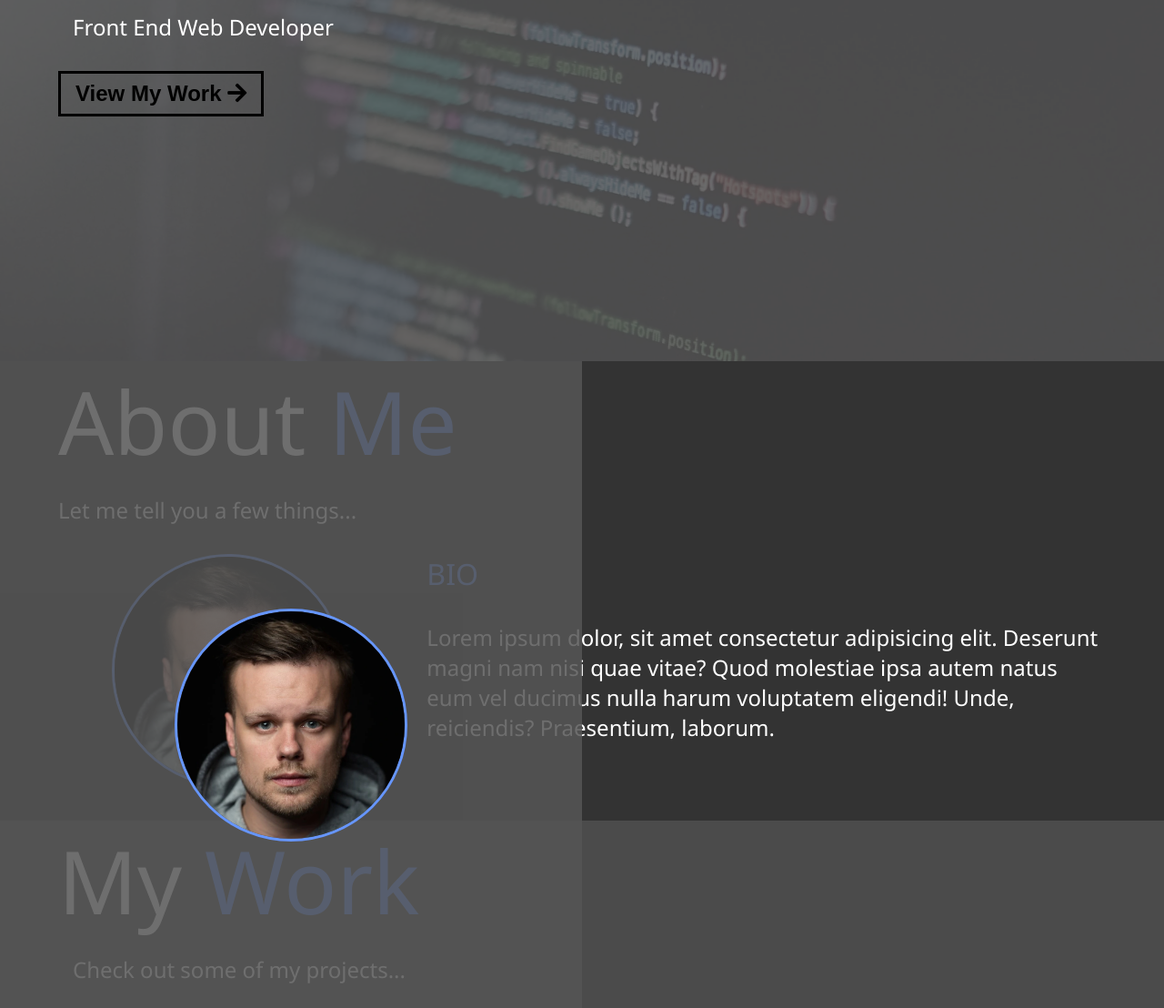
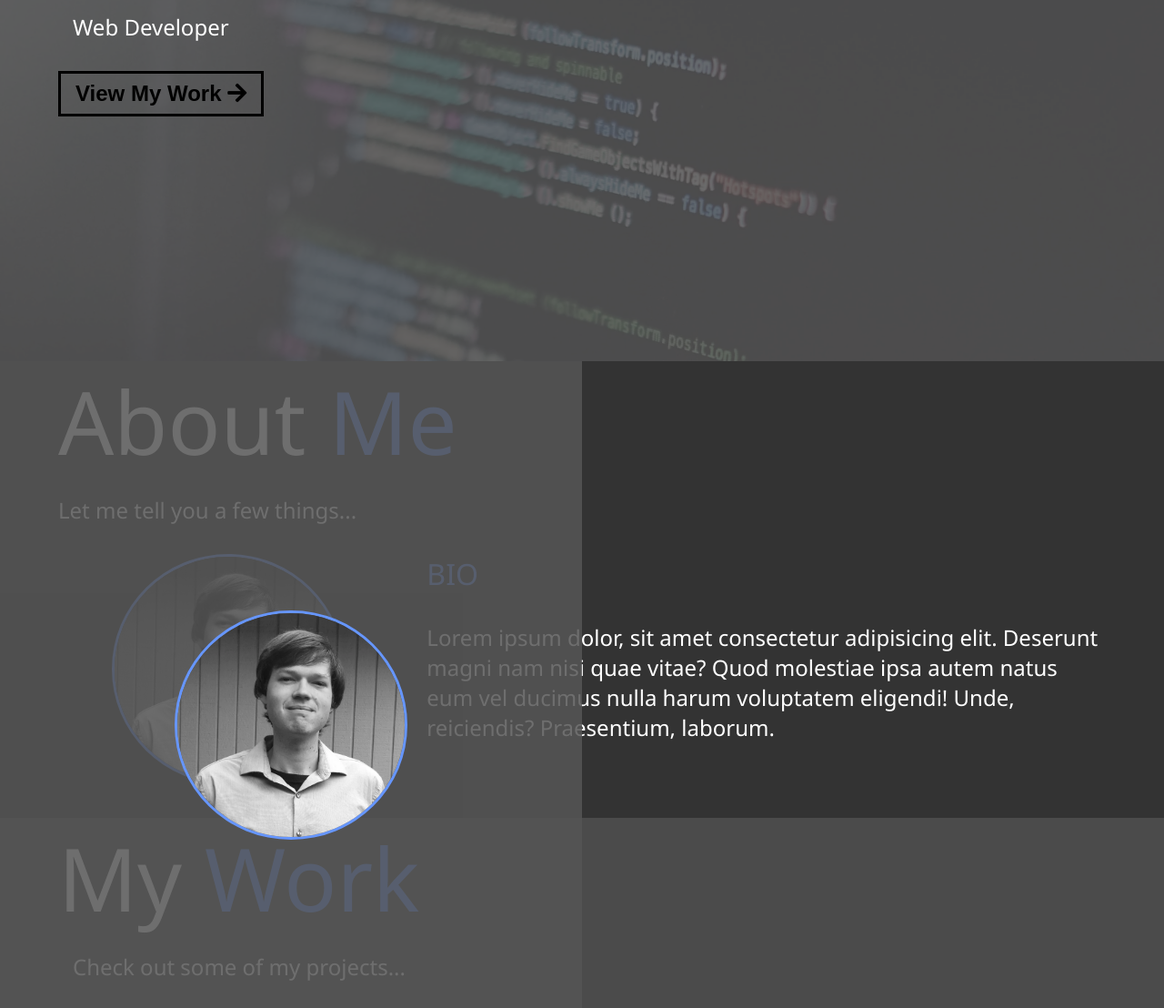
Before and after one commit to IanAnthonyWebDev/portfolio, a plain HTML site: page index.html in a window 1280 px wide. Shown: the part 403-1511 px from the top of the page at 91% size. Drawn offline with Linux system fonts and the light colour scheme.

Commit message:
Added real face image.

```diff
--- a/index.html
+++ b/index.html
@@ -16,7 +16,7 @@
     <!-- Nav Menu -->
     <nav class="menu">
         <div class="menu-img menu-img-off">
-            <img class="face-img" src="img/face-temp.webp" alt="">
+            <img class="face-img" src="img/face-ian.webp" alt="">
         </div>
         <div class="menu-links menu-links-off">
             <ul>
@@ -34,7 +34,7 @@
             <div class="container">
                 <div class="home-flex">
                     <h1>Ian <span>Anthony</span></h1>
-                    <h2>Front End Web Developer</h2>
+                    <h2>Web Developer</h2>
                     <button aria-hidden="true" id="view-work-btn">View My Work <i class="fas fa-arrow-right"></i></button>
                 </div>
             </div>
@@ -48,7 +48,7 @@
             <h2 class="no-pad">Let me tell you a few things...</h2>
             <div class="about-grid">
                 <div class="about-img">
-                    <img class="face-img" src="img/face-temp.webp" alt="">
+                    <img class="face-img" src="img/face-ian.webp" alt="">
                 </div>
                 <div class="about-bio">
                     <h2><span>BIO</span></h2>
```
Also changed, not shown: img/face-ian-mobile.webp (added), img/face-ian.jpg (added), img/face-ian.webp (added).
